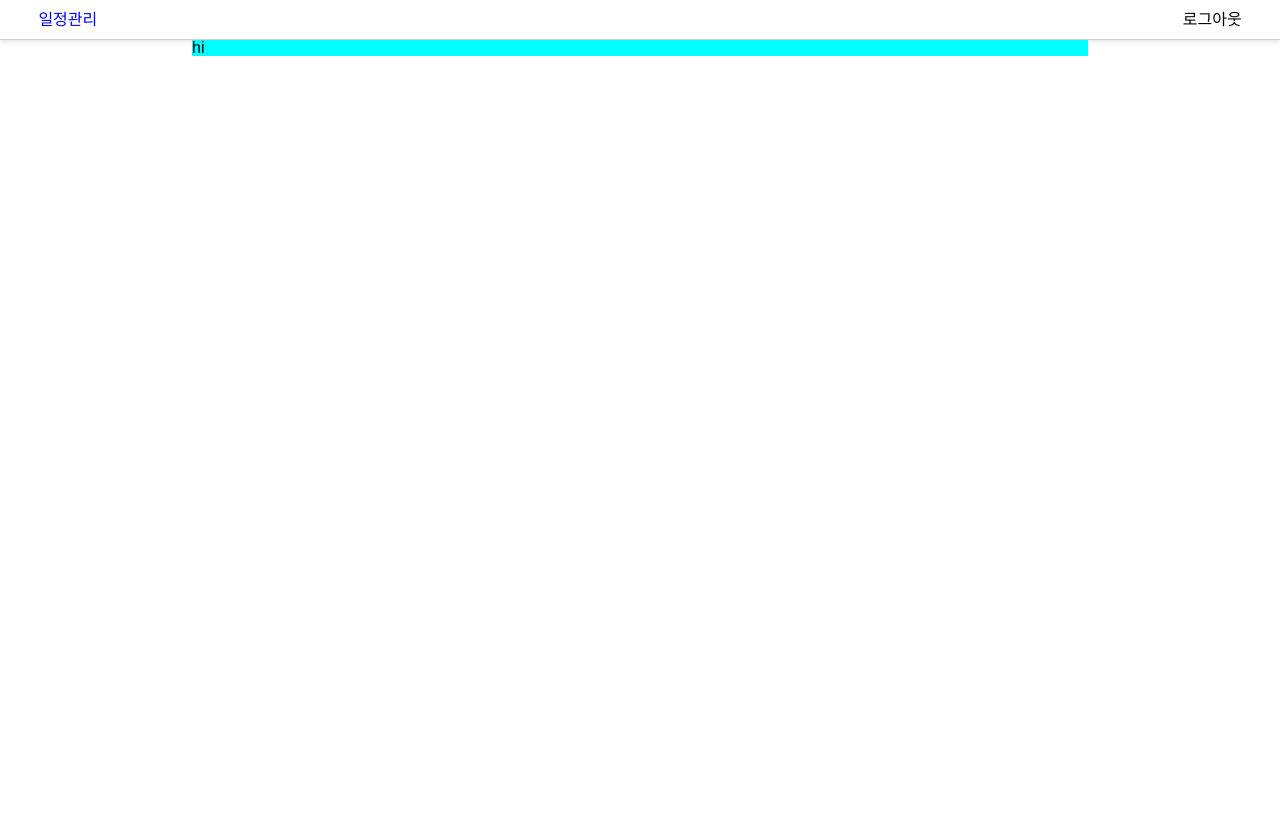
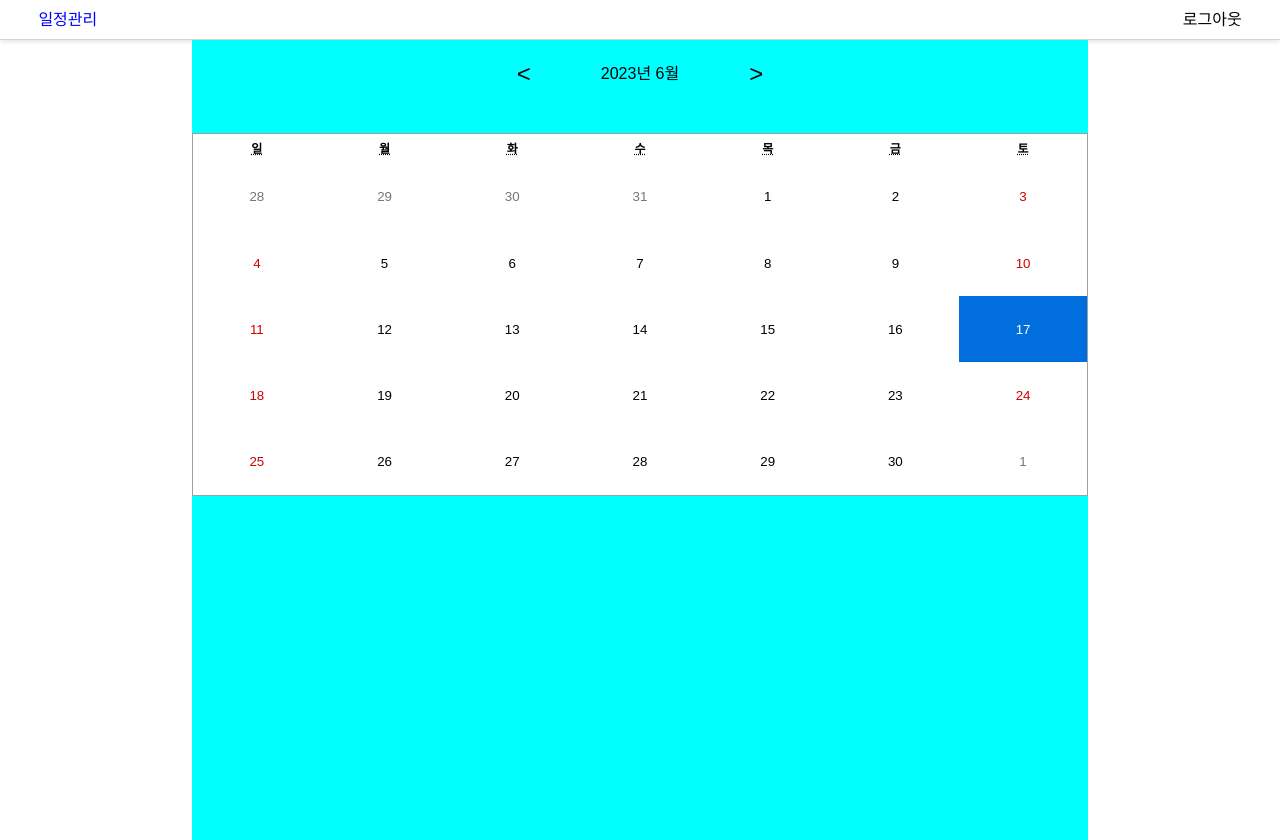
Before and after one commit to realize-idea-project/Remote_alarm_admin, a React (Create React App) app: page / in a window 1280 px wide. Before the commit the page ends 800 px from the top, so only its background shows below. Built offline with nearby package versions, Linux system fonts and the light colour scheme.

Commit message:
wip 달력 헤더

```diff
--- a/src/App.tsx
+++ b/src/App.tsx
@@ -1,15 +1,14 @@
 import React from "react";
+import { styled } from "styled-components";
 import { Header } from "./components/Header";
-import { Schedule } from "./Schedule/Schedule";
-import { Calendar } from "./Calendar";
-import { styled } from "styled-components";
+import { Schedule } from "./Schedule";
 
 export const App = () => {
   return (
     <Container>
       <Header />
       <Content>
-        <Calendar />
+        <Schedule />
       </Content>
     </Container>
   );
--- a/src/Calendar/index.tsx
+++ /dev/null
@@ -1,10 +0,0 @@
-import React from "react";
-import { styled } from "styled-components";
-
-export const Calendar = () => {
-  return <Container>hi</Container>;
-};
-
-const Container = styled.div`
-  background-color: aqua;
-`;
--- /dev/null
+++ b/src/Schedule/Calendar/Calendar.tsx
@@ -0,0 +1,86 @@
+import React, { useRef, useState } from "react";
+import { styled } from "styled-components";
+import ReactCalendar from "react-calendar";
+import _ from "lodash";
+
+import "./calendar.css";
+import {
+  getDateOnChangedMonth,
+  getDateWithoutUnit,
+  getTitleDate,
+} from "./dateUtils";
+
+export const CustomCalendar = () => {
+  const [date, setDate] = useState(new Date());
+  const calendarRef = useRef<any>(null);
+
+  const handleClickDate = (
+    value: unknown,
+    event: React.MouseEvent<HTMLButtonElement, MouseEvent>
+  ) => {
+    const selectedDate = value as Date;
+    setDate(selectedDate);
+  };
+
+  const goNextMonth = () => {
+    if (_.isNil(calendarRef.current)) return;
+    const nextMonth = getDateOnChangedMonth(date, "next");
+    calendarRef.current?.setActiveStartDate(nextMonth);
+    setDate(nextMonth);
+  };
+
+  const goPrevMonth = () => {
+    if (_.isNil(calendarRef.current)) return;
+    const prevMonth = getDateOnChangedMonth(date, "prev");
+    calendarRef.current.setActiveStartDate(prevMonth);
+    setDate(prevMonth);
+  };
+
+  return (
+    <>
+      <Header>
+        <Nav onClick={goPrevMonth}>{"<"}</Nav>
+        <Title>{getTitleDate(date)}</Title>
+        <Nav onClick={goNextMonth}>{">"}</Nav>
+      </Header>
+      <ReactCalendar
+        ref={calendarRef}
+        calendarType="US"
+        onChange={handleClickDate}
+        value={date}
+        locale="ko-KR"
+        nextLabel={<button disabled />}
+        formatDay={getDateWithoutUnit}
+        showNavigation={false}
+      />
+    </>
+  );
+};
+
+const Container = styled.div`
+  /* background-color: aqua; */
+  height: 100vh;
+`;
+
+const Header = styled.div`
+  display: flex;
+  flex-direction: row;
+  justify-content: center;
+  align-items: center;
+
+  margin-bottom: 2vw;
+`;
+
+const Title = styled.div`
+  font-size: 1rem;
+  padding: 2vw 0;
+  margin: 0 5vw;
+`;
+
+const Nav = styled.button`
+  font-size: 1.5rem;
+  outline: none;
+  border: none;
+  background-color: transparent;
+  cursor: pointer;
+`;
--- /dev/null
+++ b/src/Schedule/Calendar/calendar.css
@@ -0,0 +1,155 @@
+.react-calendar {
+  width: 100%;
+
+  background: white;
+  border: 1px solid #a0a096;
+  font-family: Arial, Helvetica, sans-serif;
+  line-height: 1.125em;
+}
+
+.react-calendar--doubleView {
+  width: 700px;
+}
+
+.react-calendar--doubleView .react-calendar__viewContainer {
+  display: flex;
+  margin: -0.5em;
+}
+
+.react-calendar--doubleView .react-calendar__viewContainer > * {
+  width: 50%;
+  margin: 0.5em;
+}
+
+.react-calendar,
+.react-calendar *,
+.react-calendar *:before,
+.react-calendar *:after {
+  -moz-box-sizing: border-box;
+  -webkit-box-sizing: border-box;
+  box-sizing: border-box;
+}
+
+.react-calendar button {
+  margin: 0;
+  border: 0;
+  outline: none;
+}
+
+.react-calendar button:enabled:hover {
+  cursor: pointer;
+}
+
+.react-calendar__navigation {
+  display: flex;
+  /* height: 5vw; */
+  /* min-height: 25px; */
+  margin-bottom: 2vw;
+  background-color: #1087ff;
+}
+
+.react-calendar__navigation button {
+  min-width: 44px;
+  background: none;
+}
+
+.react-calendar__navigation__label {
+  font-size: 1.5rem;
+  padding: 1.5vw 0;
+  font-weight: 600;
+}
+
+.react-calendar__navigation button:disabled {
+  background-color: #f0f0f0;
+}
+
+.react-calendar__navigation button:enabled:hover,
+.react-calendar__navigation button:enabled:focus {
+  background-color: #e6e6e6;
+}
+
+.react-calendar__month-view__weekdays {
+  text-align: center;
+  text-transform: uppercase;
+  font-weight: bold;
+  font-size: 0.75em;
+}
+
+.react-calendar__month-view__weekdays__weekday {
+  padding: 0.5em;
+}
+
+.react-calendar__month-view__weekNumbers .react-calendar__tile {
+  display: flex;
+  align-items: center;
+  justify-content: center;
+  font-size: 0.75em;
+  font-weight: bold;
+}
+
+.react-calendar__month-view__days__day--weekend {
+  color: #d10000;
+}
+
+.react-calendar__month-view__days__day--neighboringMonth {
+  color: #757575;
+}
+
+.react-calendar__year-view .react-calendar__tile,
+.react-calendar__decade-view .react-calendar__tile,
+.react-calendar__century-view .react-calendar__tile {
+  padding: 2em 0.5em;
+}
+
+.react-calendar__tile {
+  max-width: 100%;
+  padding: 2vw 0;
+
+  background: none;
+  text-align: center;
+}
+
+.react-calendar__tile:disabled {
+  background-color: #f0f0f0;
+}
+
+.react-calendar__tile:enabled:hover,
+.react-calendar__tile:enabled:focus {
+  background-color: #e6e6e6;
+}
+
+.react-calendar__tile--now {
+  background: #ffff76;
+}
+
+.react-calendar__tile--now:enabled:hover,
+.react-calendar__tile--now:enabled:focus {
+  background: #ffffa9;
+}
+
+.react-calendar__tile--hasActive {
+  background: #76baff;
+}
+
+.react-calendar__tile--hasActive:enabled:hover,
+.react-calendar__tile--hasActive:enabled:focus {
+  background: #a9d4ff;
+}
+
+.react-calendar__tile--active {
+  background: #006edc;
+  color: white;
+}
+
+.react-calendar__tile--active:enabled:hover,
+.react-calendar__tile--active:enabled:focus {
+  background: #1087ff;
+}
+
+.react-calendar--selectRange .react-calendar__tile--hover {
+  background-color: #e6e6e6;
+}
+
+.react-calendar__navigation__arrow .react-calendar__navigation__next2-button {
+  display: none;
+}
--- /dev/null
+++ b/src/Schedule/Calendar/dateUtils.ts
@@ -0,0 +1,16 @@
+export const getDateWithoutUnit = (locale: string | undefined, date: Date) => {
+  return date.getDate().toString();
+};
+
+export const getTitleDate = (date: Date) => {
+  const [month, day, year] = date.toLocaleDateString().split("/");
+  return `${year}년 ${month}월`;
+};
+
+export const getDateOnChangedMonth = (date: Date, type: "next" | "prev") => {
+  const currentDate = new Date(date);
+  const offset = type === "next" ? 1 : -1;
+  currentDate.setMonth(currentDate.getMonth() + offset);
+
+  return currentDate;
+};
--- /dev/null
+++ b/src/Schedule/index.tsx
@@ -0,0 +1,19 @@
+import React, { useState } from "react";
+import { styled } from "styled-components";
+
+import { CustomCalendar } from "./Calendar/Calendar";
+
+export const Schedule = () => {
+  const [value, onChange] = useState(new Date());
+
+  return (
+    <Container>
+      <CustomCalendar />
+    </Container>
+  );
+};
+
+const Container = styled.div`
+  background-color: aqua;
+  height: 100vh;
+`;
--- a/src/components/Header.tsx
+++ b/src/components/Header.tsx
@@ -16,7 +16,11 @@ export const Header = () => {
       <div>
         {tabDefine.map((t) => {
           const isSelected = t.id === selectedTab.id;
-          return <Tab isActive={isSelected}>{t.title}</Tab>;
+          return (
+            <Tab key={t.title} isSelected={isSelected}>
+              {t.title}
+            </Tab>
+          );
         })}
       </div>
       <div>
@@ -41,8 +45,9 @@ const Container = styled.div`
   padding: 0 3vw;
 `;
 
-const Tab = styled.div<{ isActive: boolean }>`
-  color: ${({ isActive }) => (isActive ? "blue" : "black")};
+// warning: React does not recognize the `isSelected` prop on a DOM element. If you intentionally want it to appear in the DOM as a custom attribute, spell it as lowercase `isselected` instead. If you accidentally passed it from a parent component, remove it from the DOM element.
+const Tab = styled.div<{ isSelected: boolean }>`
+  color: ${({ isSelected }) => (isSelected ? "blue" : "black")};
 `;
 
 const Logout = styled.div``;
```
Also changed, not shown: src/Schedule_Legacy/DateInput.tsx (renamed from src/Schedule/DateInput.tsx), src/Schedule_Legacy/Schedule.tsx (renamed from src/Schedule/Schedule.tsx), src/Schedule_Legacy/ScheduleInput.tsx (renamed from src/Schedule/ScheduleInput.tsx), src/Schedule_Legacy/ScheduleList.tsx (renamed from src/Schedule/ScheduleList.tsx), src/Schedule_Legacy/type.ts (renamed from src/Schedule/type.ts).
